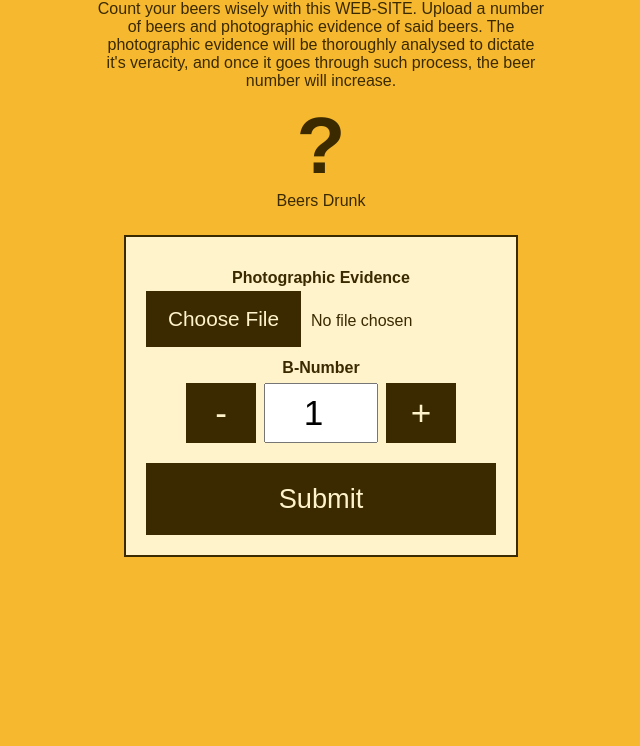
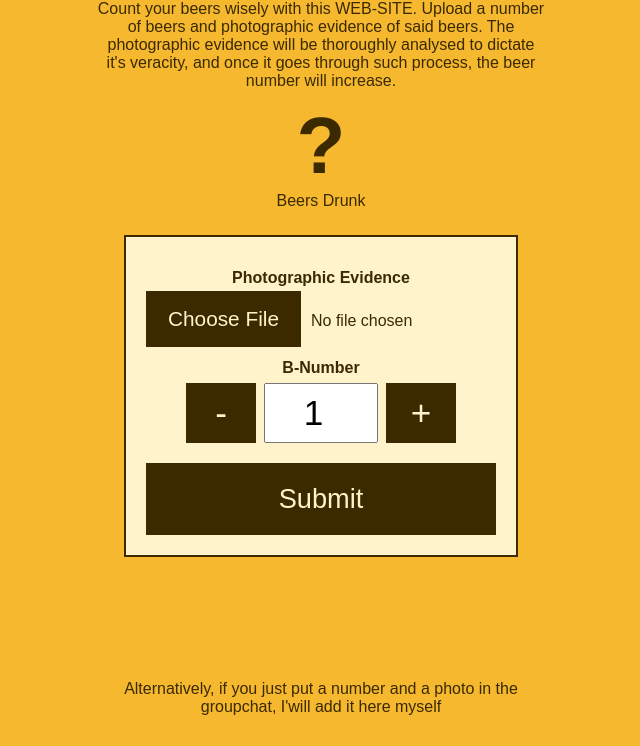
Before and after one commit to TreasureCanNot/ferventFocus, a plain HTML site: page beer.html in a window 1280 px wide. Shown: the part 100-846 px from the top of the page, without its empty margins (319-959 px from the left). Before the commit the page ends 800 px from the top, so only its background shows below. Drawn offline with nearby package versions, Linux system fonts and the light colour scheme; no server answers.

Commit message:
Update beer.html

```diff
--- a/beer.html
+++ b/beer.html
@@ -94,7 +94,10 @@
   </form>
 
   <p id="message"></p>
-
+  <br>
+  <br>
+  <br>
+  <p>Alternatively, if you just put a number and a photo in the groupchat, I'will add it here myself</p>
   <script src="https://cdn.jsdelivr.net/npm/@supabase/supabase-js@2.45.0/dist/umd/supabase.min.js"></script>
   <script>
     // Paste these two from Supabase (Project Settings > API)
```
